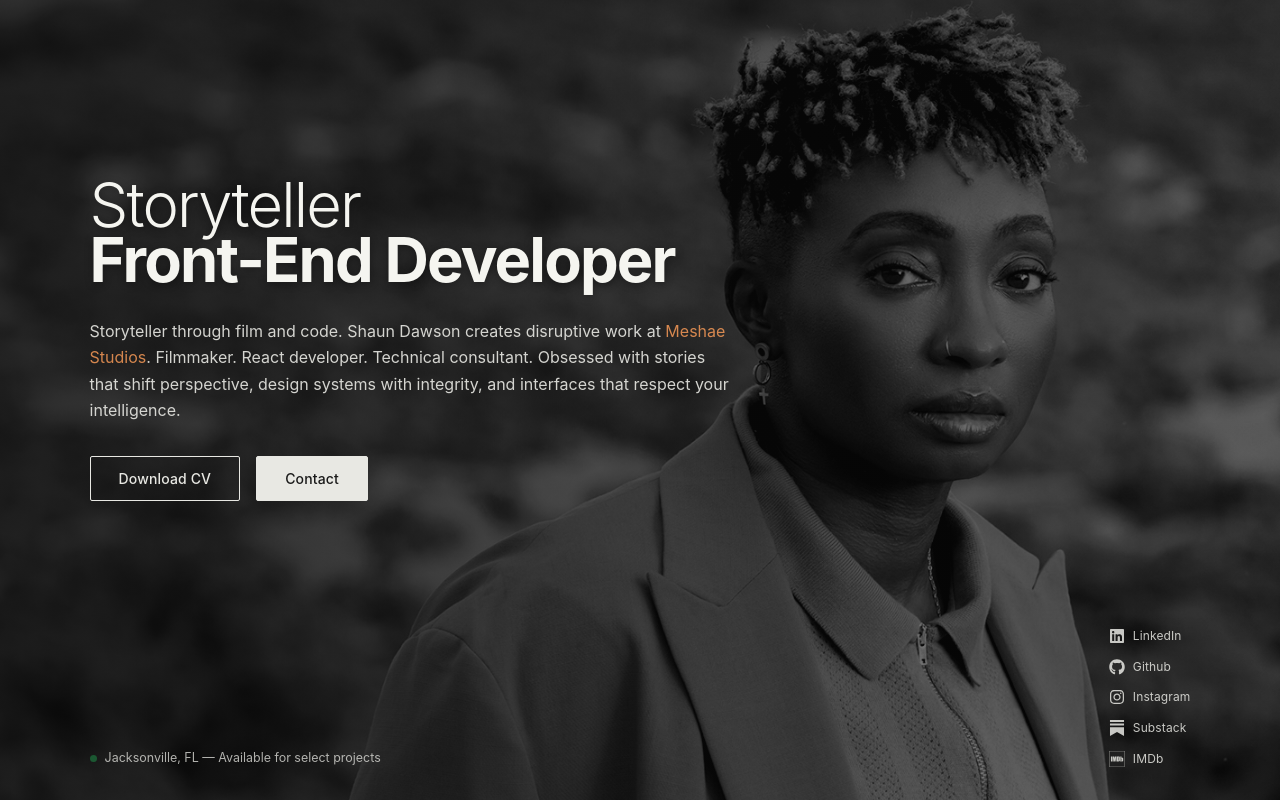
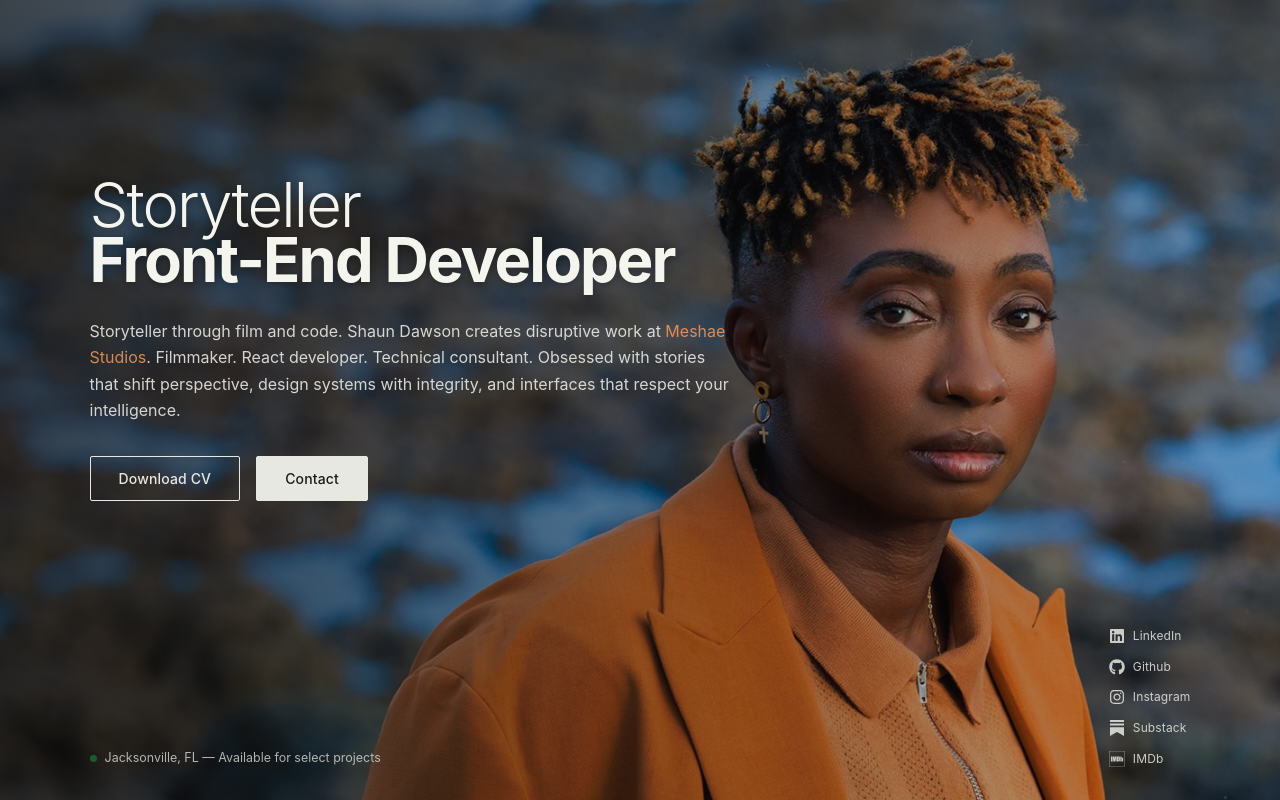
Before and after one commit to shaundawson/landing-page-nextjs-swiss, a Next.js app in the folder shaun-dawson-portfolio/: page / in a window 1280 px wide. Built offline with nearby package versions, Linux system fonts and the light colour scheme.

Commit message:
Update globals.css

```diff
--- a/shaun-dawson-portfolio/app/globals.css
+++ b/shaun-dawson-portfolio/app/globals.css
@@ -42,8 +42,8 @@ body {
 
 .bg-image {
   object-fit: cover;
-  object-position: center;
-  filter: grayscale(100%) contrast(1.1) brightness(0.65);
+  object-position: top;
+  /* filter: grayscale(100%) contrast(1.1) brightness(0.65); */
 }
 
 /* Desktop background  */
```
